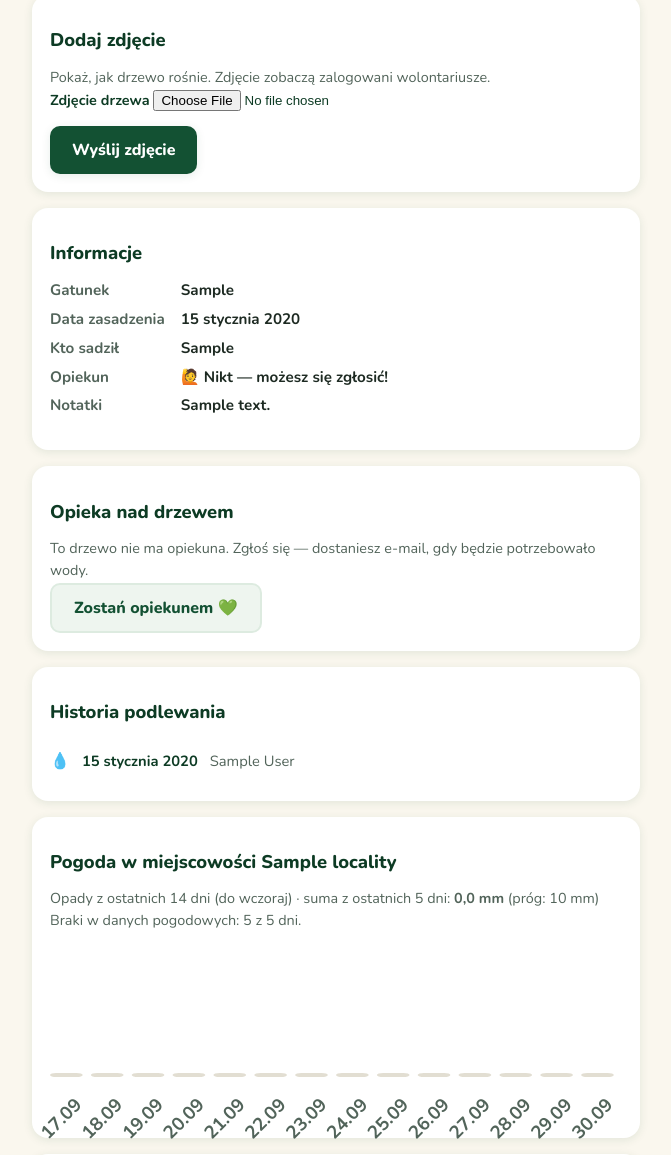
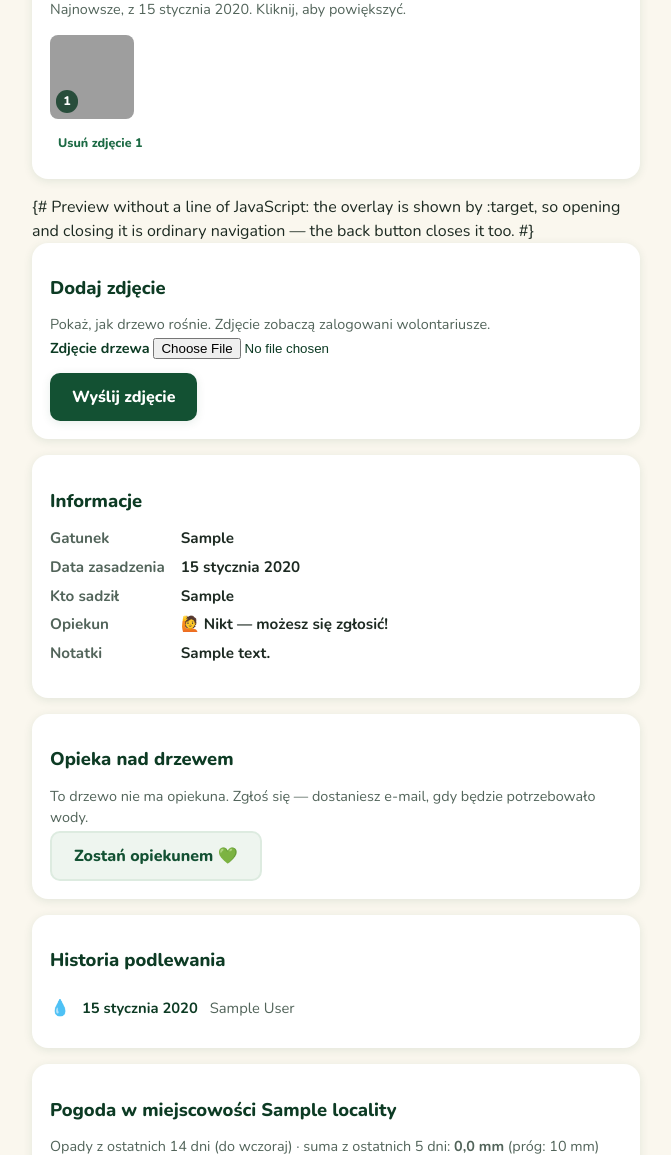
Before and after one commit to Pawel-Truszkowski/greeninnowacje, a Django app: page /drzewo/00000000-0000-0000-0000-000000000001 in a window 1280 px wide. Shown: the part 1007-2162 px from the top of the page, without its empty margins (304-975 px from the left). Run offline with Django 5.2, Linux system fonts and the light colour scheme; a user stored in the database is signed in; data comes from the database, SQL or seed files in the repository; tables that the repository leaves empty hold one stand-in row (values such as "Sample post"); parts of the project's set-up code (start-up, migrations or seed data) failed here and were passed over; some libraries are stand-ins or nearby versions; grey boxes are pictures that could not be loaded.

Commit message:
Number the tree photos and let them be opened full screen
Three photos taken the same day produced three buttons reading "Usuń
zdjęcie z 30 września 2026", with nothing to say which picture each one
meant, and no way to see a thumbnail larger than 84 px.

Every photo now carries a number, shown on the thumbnail and used in the
delete button. The numbering is chronological — oldest is 1 — which is
the opposite of the order the card lists them in, and deliberately so: it
matches how a tree actually grew, and a new upload leaves the existing
numbers alone instead of shifting all of them. `forloop.revcounter` gives
exactly that over a newest-first list, so it costs no Python. A test ties
each number to a specific photo rather than looking for the digits, since
numbering the newest 1 would satisfy the looser check.

Clicking a photo opens it full screen. The overlay is shown by :target,
so opening and closing it is ordinary navigation and the back button
closes it too — no JavaScript, which keeps the rule that only the map
runs any. The delete button also moved under its own thumbnail, where it
can be read together with the picture it removes.

The public card is unchanged: still no photos, still no overlay.

Co-Authored-By: Claude Opus 5 <noreply@anthropic.com>

```diff
--- a/static/css/app.css
+++ b/static/css/app.css
@@ -507,16 +507,85 @@ table.data td {
   list-style: none;
   display: flex;
   flex-wrap: wrap;
-  gap: 8px;
-  margin: 12px 0 0;
+  gap: 12px;
+  margin: 14px 0 0;
   padding: 0;
 }
 
 .photo-strip img {
-  width: 72px;
-  height: 72px;
+  width: 84px;
+  height: 84px;
   object-fit: cover;
   border-radius: 8px;
+  display: block;
+}
+
+/* The number is what tells two photos of the same tree apart — same day, same plant. */
+.photo-open { position: relative; display: block; }
+
+.photo-no {
+  position: absolute;
+  left: 6px;
+  bottom: 6px;
+  min-width: 22px;
+  padding: 2px 6px;
+  border-radius: 999px;
+  background: rgba(13, 59, 36, .82);
+  color: #fff;
+  font-size: .78rem;
+  font-weight: 800;
+  text-align: center;
+}
+
+.photo-remove {
+  margin-top: 6px;
+  width: 100%;
+  padding: 6px 8px;
+  min-height: 36px;
+  font-size: .78rem;
+}
+
+/* Preview overlay driven by :target — no JavaScript, and the back button closes it. */
+.lightbox {
+  display: none;
+  position: fixed;
+  inset: 0;
+  z-index: 1000;
+  background: rgba(13, 59, 36, .92);
+  padding: 24px 16px;
+  flex-direction: column;
+  align-items: center;
+  justify-content: center;
+  gap: 12px;
+}
+
+.lightbox:target { display: flex; }
+
+.lightbox img {
+  max-width: 100%;
+  max-height: 78vh;
+  width: auto;
+  height: auto;
+  border-radius: var(--radius-sm);
+}
+
+.lightbox-meta { margin: 0; color: #fff; font-weight: 700; font-size: .9rem; text-align: center; }
+
+.lightbox-close {
+  position: absolute;
+  top: 12px;
+  right: 12px;
+  width: 44px;
+  height: 44px;
+  display: flex;
+  align-items: center;
+  justify-content: center;
+  border-radius: 50%;
+  background: rgba(255, 255, 255, .15);
+  color: #fff;
+  font-size: 1.2rem;
+  font-weight: 800;
+  text-decoration: none;
 }
 
 .photo-placeholder {
--- a/templates/trees/tree_card.html
+++ b/templates/trees/tree_card.html
@@ -30,34 +30,54 @@
 
   {# Photos are for logged-in users only: a private garden shows houses and people. #}
   {% if user.is_authenticated and card.photos %}
-    <div class="card">
-      <h2>Zdjęcia</h2>
-      {% with newest=card.photos.0 %}
+    {# `forloop.revcounter` numbers the oldest photo 1: the list is newest-first, so counting
+       backwards gives the order the tree actually grew in — and a new upload does not
+       renumber the ones already there. #}
+    <div class="card" id="zdjecia">
+      <h2>Zdjęcia <span class="muted">({{ card.photos|length }})</span></h2>
+
+      {% with newest=card.photos.0 total=card.photos|length %}
+        <a class="photo-open" href="#zdjecie-{{ newest.pk }}">
           <img class="tree-photo" src="{% url 'trees:photo' photo_id=newest.pk %}"
                width="{{ newest.width }}" height="{{ newest.height }}"
-             alt="Zdjęcie drzewa: {{ card.species }}">
+               alt="Zdjęcie {{ total }} drzewa: {{ card.species }}">
+          <span class="photo-no">{{ total }}</span>
+        </a>
+        <p class="muted tight">Najnowsze, z {{ newest.created_at|date:"j E Y" }}. Kliknij, aby powiększyć.</p>
       {% endwith %}
 
-      {% if card.photos|length > 1 %}
       <ul class="photo-strip">
-          {% for photo in card.photos|slice:"1:" %}
+        {% for photo in card.photos %}
           <li>
+            <a class="photo-open" href="#zdjecie-{{ photo.pk }}">
               <img src="{% url 'trees:photo' photo_id=photo.pk %}"
-                   width="{{ photo.width }}" height="{{ photo.height }}" alt="">
+                   width="{{ photo.width }}" height="{{ photo.height }}"
+                   alt="Zdjęcie {{ forloop.revcounter }} drzewa: {{ card.species }}">
+              <span class="photo-no">{{ forloop.revcounter }}</span>
+            </a>
+            {% if photo.uploaded_by_id == user.id or user.is_app_admin %}
+              <form method="post" action="{% url 'trees:remove-photo' tree_id=card.id photo_id=photo.pk %}">
+                {% csrf_token %}
+                <button type="submit" class="btn btn-ghost photo-remove">Usuń zdjęcie {{ forloop.revcounter }}</button>
+              </form>
+            {% endif %}
           </li>
         {% endfor %}
       </ul>
-      {% endif %}
+    </div>
 
+    {# Preview without a line of JavaScript: the overlay is shown by :target, so opening and
+       closing it is ordinary navigation — the back button closes it too. #}
     {% for photo in card.photos %}
-        {% if photo.uploaded_by_id == user.id or user.is_app_admin %}
-          <form method="post" action="{% url 'trees:remove-photo' tree_id=card.id photo_id=photo.pk %}">
-            {% csrf_token %}
-            <button type="submit" class="btn btn-secondary">Usuń zdjęcie z {{ photo.created_at|date:"j E Y" }}</button>
-          </form>
-        {% endif %}
+      <div class="lightbox" id="zdjecie-{{ photo.pk }}">
+        <a class="lightbox-close" href="#zdjecia" aria-label="Zamknij podgląd">✕</a>
+        <img src="{% url 'trees:photo' photo_id=photo.pk %}"
+             width="{{ photo.width }}" height="{{ photo.height }}"
+             alt="Zdjęcie {{ forloop.revcounter }} drzewa: {{ card.species }}">
+        <p class="lightbox-meta">Zdjęcie {{ forloop.revcounter }} z {{ card.photos|length }}
+          · {{ photo.created_at|date:"j E Y, H:i" }}</p>
+      </div>
     {% endfor %}
-    </div>
   {% else %}
     <div class="card photo-placeholder">
       <span class="art">🌳</span>
--- a/trees/forms.py
+++ b/trees/forms.py
@@ -38,7 +38,7 @@ class TreeRegistrationForm(forms.ModelForm):
     photo = forms.FileField(
         label="Zdjęcie drzewa",
         required=False,
-        help_text="Możesz zrobić je od razu — albo dodać później z karty drzewa.",
+        help_text="Możesz dodać je od razu — albo później z karty drzewa.",
         widget=forms.ClearableFileInput(attrs=PHOTO_INPUT_ATTRS),
     )
 
```
Also changed, not shown: trees/tests/test_photo_views.py (+101 -0 lines). Lines whose indentation alone changed are shown as unchanged.
